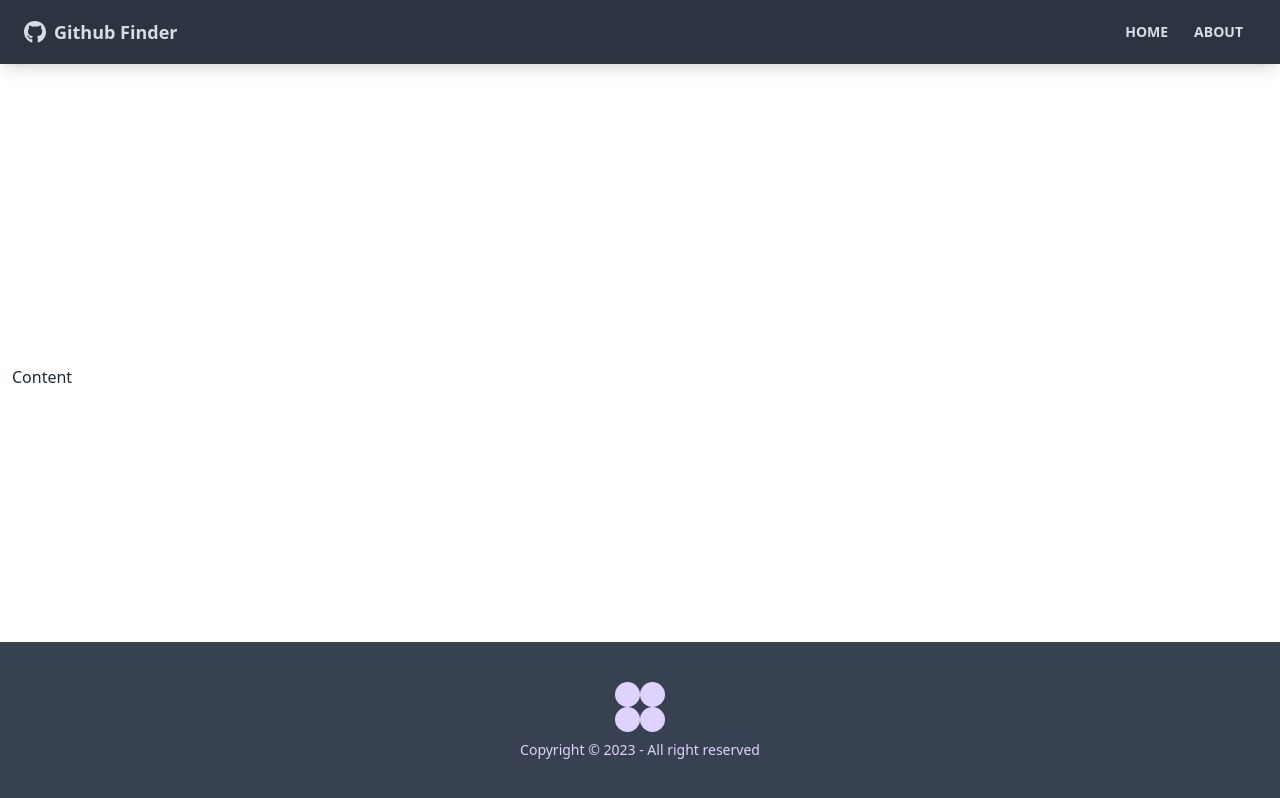
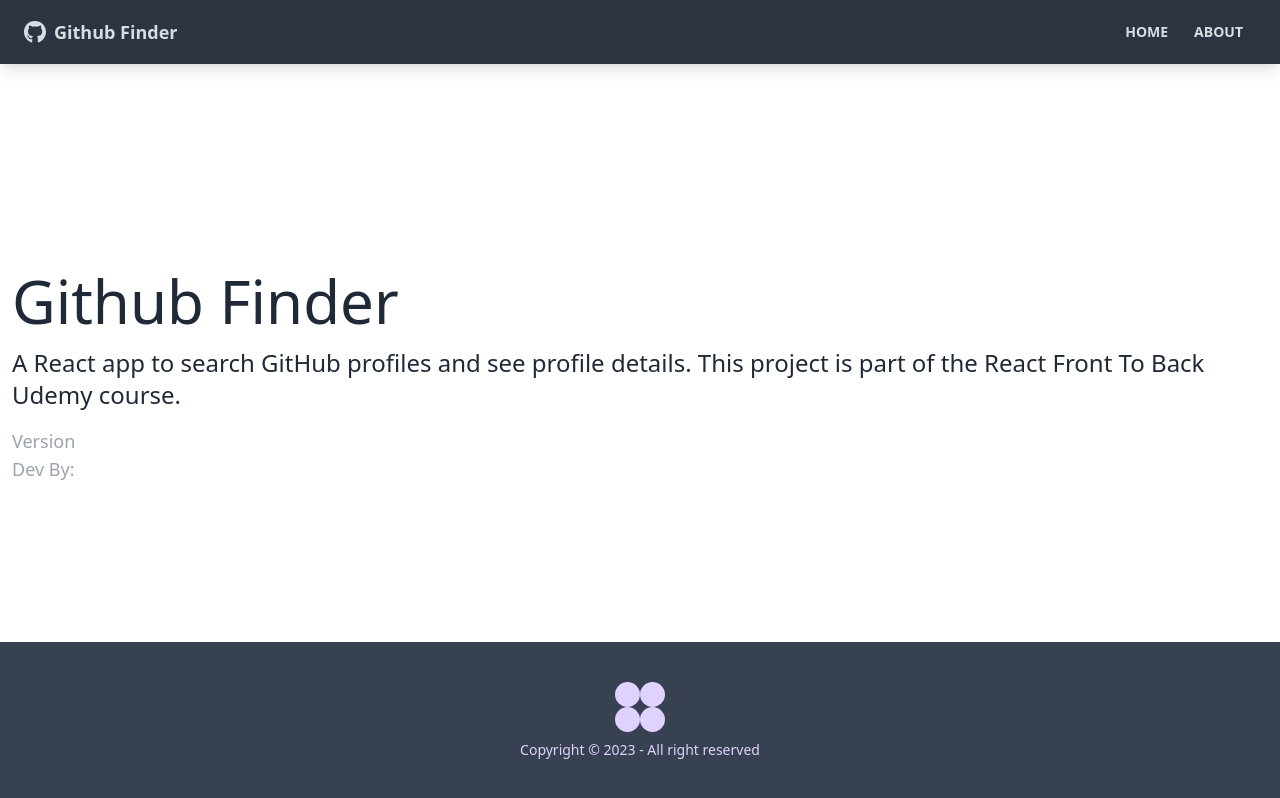
Before and after one commit to mohamedabdallah20/github-finder-reactjs, a React (Create React App) app: page /about in a window 1280 px wide. Built offline with nearby package versions, Linux system fonts and the light colour scheme.

Commit message:
add about, home & notfound pages

```diff
--- a/src/App.js
+++ b/src/App.js
@@ -1,12 +1,22 @@
-import { BrowserRouter as Router, Route } from 'react-router-dom'
+import { BrowserRouter as Router, Route, Routes } from 'react-router-dom'
 import Navbar from './components/layout/Navbar'
 import Footer from './components/layout/Footer'
+import Home from './pages/Home'
+import About from './pages/About'
+import NotFound from './pages/NotFound'
+
 function App() {
   return (
     <Router>
       <div className="flex flex-col justify-between h-screen">
         <Navbar />
-        <main className="container mx-auto px-3 py-4">Content</main>
+        <main className="container mx-auto px-3 py-4">
+          <Routes>
+            <Route path="/" element={<Home />} />
+            <Route path="/about" element={<About />} />
+            <Route path="/*" element={<NotFound />} />
+          </Routes>
+        </main>
         <Footer />
       </div>
     </Router>
--- /dev/null
+++ b/src/pages/About.jsx
@@ -0,0 +1,29 @@
+import React from 'react'
+
+function About() {
+  return (
+    <div>
+      <h1 className="text-6xl mb-4">Github Finder</h1>
+      <p className="mb-4 text-2xl font-light">
+        A React app to search GitHub profiles and see profile details. This
+        project is part of the
+        <a href="https://www.udemy.com/course/modern-react-front-to-back/">
+          {' '}
+          React Front To Back
+        </a>{' '}
+        Udemy course.
+      </p>
+      <p className="text-lg text-gray-400">
+        Version <span className="text-white">1.0.0</span>
+      </p>
+      <p className="text-lg text-gray-400">
+        Dev By:
+        <a className="text-white" href="https://github.com/mohamedabdallah20">
+          Mohammed Abdallah
+        </a>
+      </p>
+    </div>
+  )
+}
+
+export default About
--- /dev/null
+++ b/src/pages/Home.jsx
@@ -0,0 +1,11 @@
+import React from 'react'
+
+function Home() {
+  return (
+    <div>
+      <h1 className="text-3xl font-bold underline">Home</h1>
+    </div>
+  )
+}
+
+export default Home
--- /dev/null
+++ b/src/pages/NotFound.jsx
@@ -0,0 +1,21 @@
+import React from 'react'
+import { FaHome } from 'react-icons/fa'
+import { Link } from 'react-router-dom'
+
+function NotFound() {
+  return (
+    <div className="hero">
+      <div className="text-center hero-content">
+        <div className="max-w-lg">
+          <h1 className="text-8x1 font-bold mb-8">Oops!</h1>
+          <p className="text-5x1  mb-8">404 -Page not found</p>
+          <Link to="/" className="btn btn-primary btn-lg">
+            <FaHome className="mr-2" /> Back to Home
+          </Link>
+        </div>
+      </div>
+    </div>
+  )
+}
+
+export default NotFound
```
